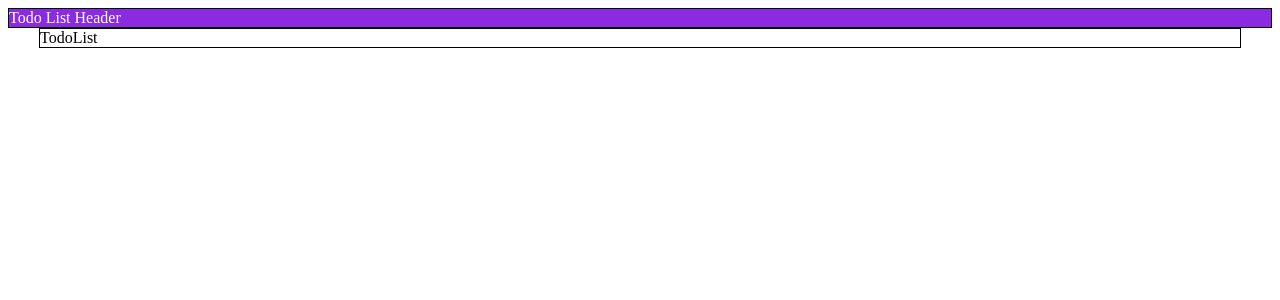
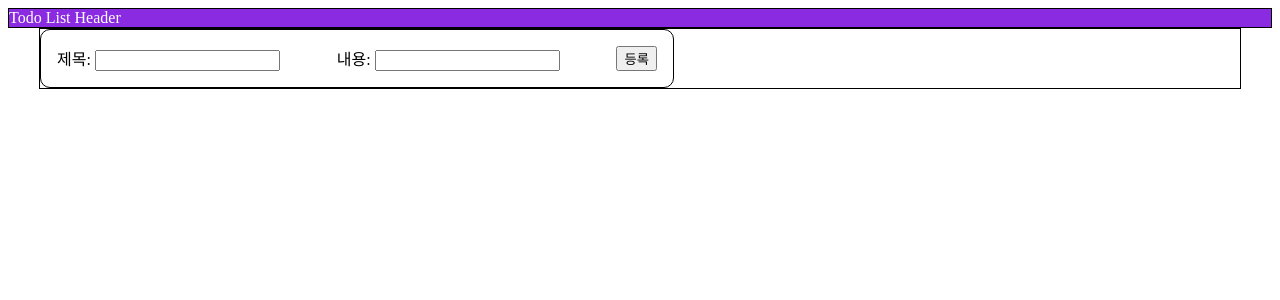
Before and after one commit to heechul94/nbc-quiz3, a React (Vite) app: page / in a window 1280 px wide. Shown: the top 300 px of the page. Built offline with nearby package versions, Linux system fonts and the light colour scheme.

Commit message:
[MOD]: apply TodoList component

```diff
--- a/src/pages/home.tsx
+++ b/src/pages/home.tsx
@@ -1,5 +1,7 @@
+import TodoList from "@/components/todoList/TodoList";
+
 const Home = () => {
-  return <div>TodoList</div>;
+  return <TodoList />;
 };
 
 export default Home;
```
